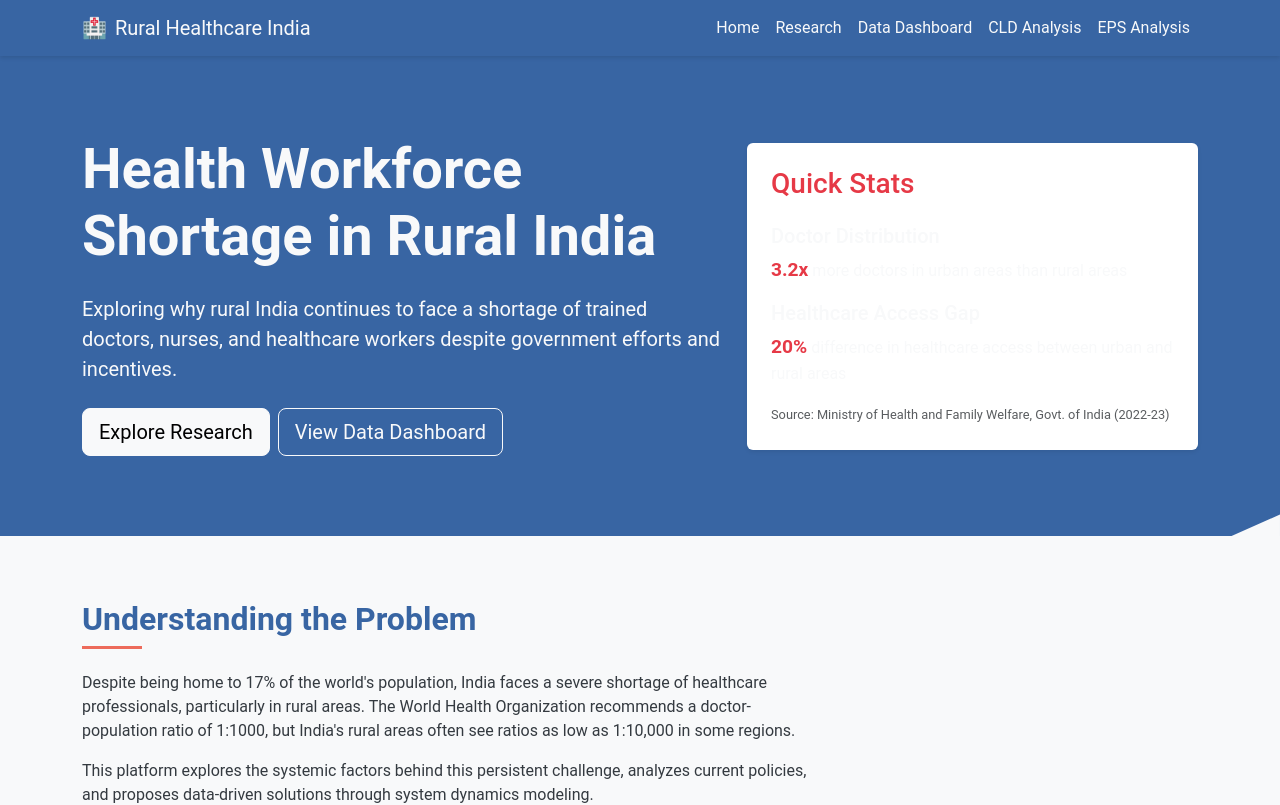
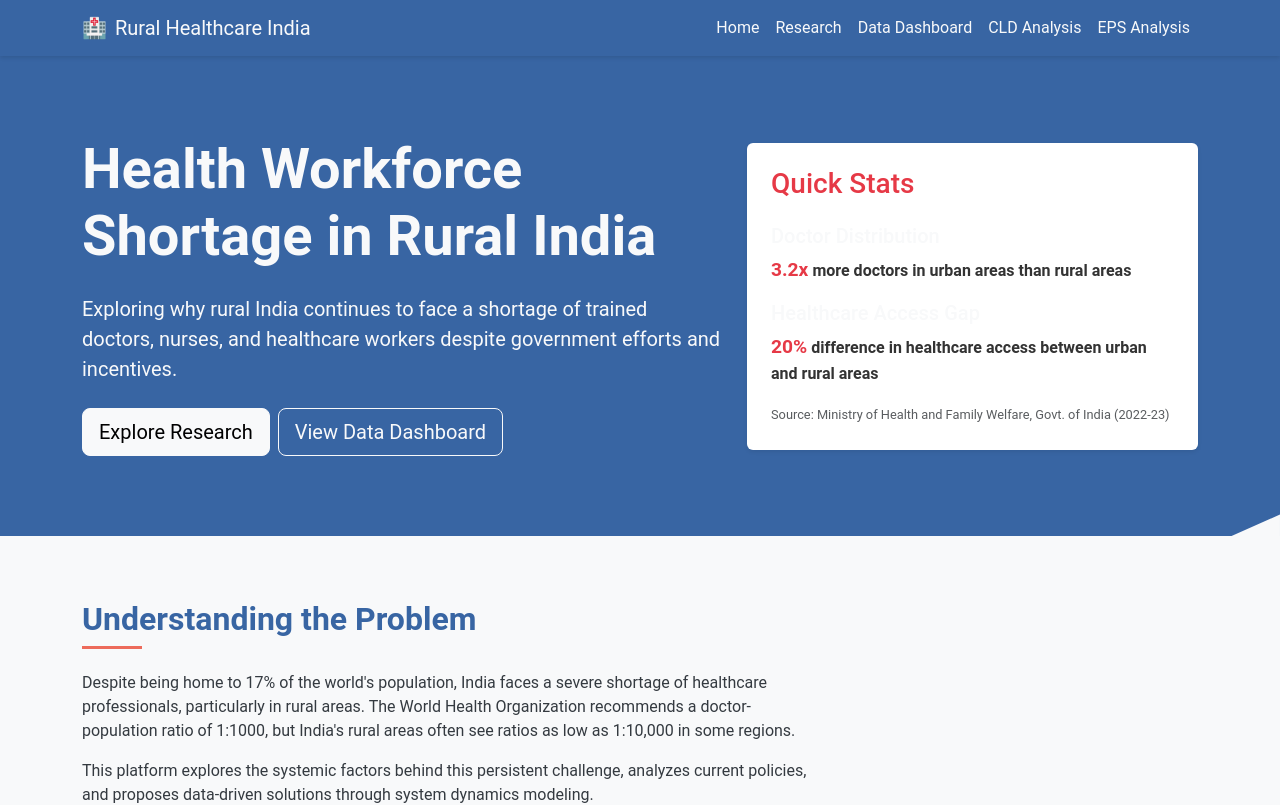
Before and after one commit to hrishu802/Rural-Healthcare-in-India, a React (Create React App) app: page / in a window 1280 px wide. Shown: the top 805 px of the page. Built offline with nearby package versions, Linux system fonts and the light colour scheme; no server answers.

Commit message:
Update text color and fix ESLint unreachable code warning

```diff
--- a/src/api/healthcareAPI.ts
+++ b/src/api/healthcareAPI.ts
@@ -535,9 +535,8 @@ export const getHealthIndicators = async (
       }
     } catch (innerError) {
       console.error('Error fetching real health indicator data:', innerError);
-      // Return mock data on API failure
-      // The following will become the value of transformedData
-      return [
+      // Set transformed data to mock data on API failure instead of returning directly
+      transformedData = [
         {
           year: 2022,
           state: 'All India',
--- a/src/pages/Home.tsx
+++ b/src/pages/Home.tsx
@@ -80,13 +80,13 @@ const Home: React.FC = () => {
                   <>
                     <div className="mb-3">
                       <h5>Doctor Distribution</h5>
-                      <p className="mb-0">
+                      <p className="mb-0" style={{ color: '#333333', fontWeight: 'bold' }}>
                         <span style={{ color: '#e63946', fontWeight: 'bold', fontSize: '1.2rem' }}>{doctorData.ratio}x</span> more doctors in urban areas than rural areas
                       </p>
                     </div>
                     <div className="mb-3">
                       <h5>Healthcare Access Gap</h5>
-                      <p className="mb-0">
+                      <p className="mb-0" style={{ color: '#333333', fontWeight: 'bold' }}>
                         <span style={{ color: '#e63946', fontWeight: 'bold', fontSize: '1.2rem' }}>{accessData.gap}%</span> difference in healthcare access between urban and rural areas
                       </p>
                     </div>
```
